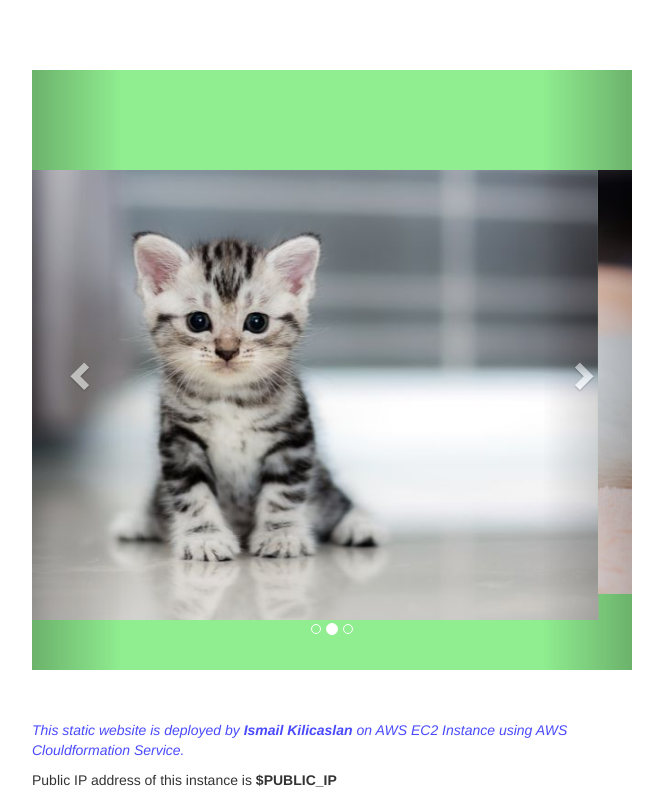
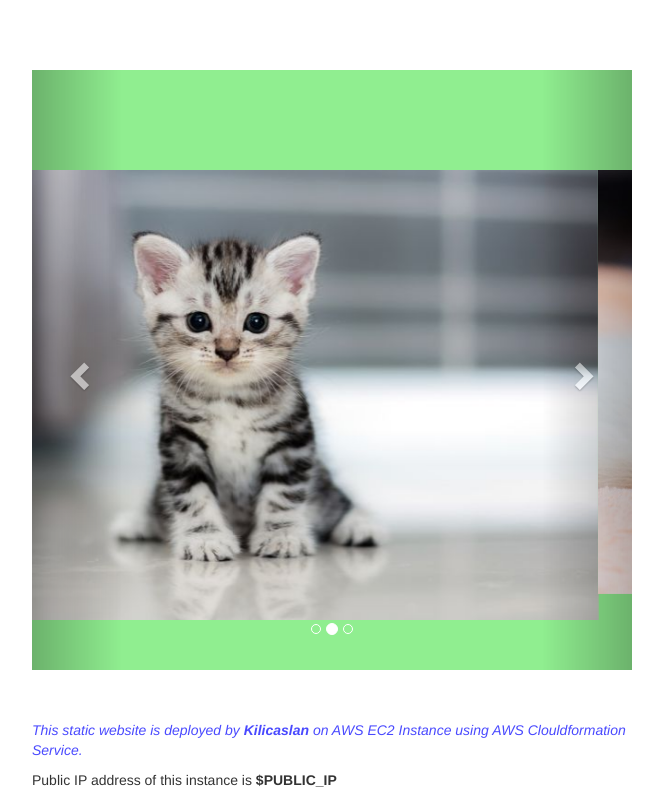
Before and after one commit to iskilicaslan61/AWS-Projects, a plain HTML site: page 101-kittens-carousel-static-website-ec2/static-web/index.html in a window 1280 px wide. Shown: the part 313-1113 px from the top of the page, without its empty margins (308-971 px from the left). Drawn offline with nearby package versions, Linux system fonts and the light colour scheme.

Commit message:
first commit

```diff
--- a/101-kittens-carousel-static-website-ec2/static-web/index.html
+++ b/101-kittens-carousel-static-website-ec2/static-web/index.html
@@ -80,7 +80,7 @@
   </div>
 
 
-  <p class="footnote"><i>This static website is deployed by <b> Ismail Kilicaslan </b> on AWS EC2 Instance using AWS
+  <p class="footnote"><i>This static website is deployed by <b> Kilicaslan</b> on AWS EC2 Instance using AWS
       Clouldformation Service.</i></p>
       <p>Public IP address of this instance is <b>$PUBLIC_IP</b></p>
 </body>
```
Also changed, not shown: 1 other file.
